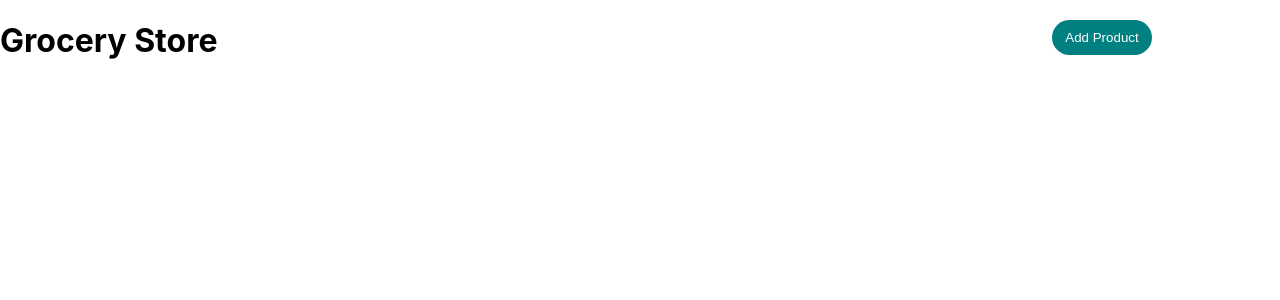
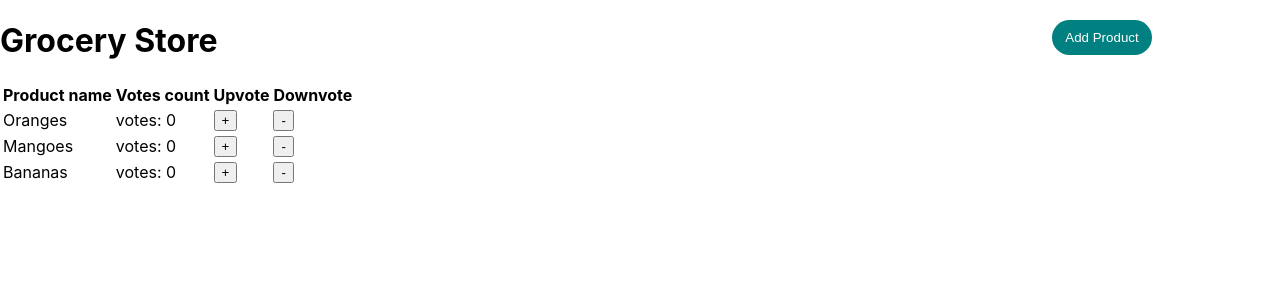
Before and after one commit to fkahindi/grocery-app, a React (Create React App) app: page / in a window 1280 px wide. Shown: the top 300 px of the page. Built offline with nearby package versions, Linux system fonts and the light colour scheme.

Commit message:
display products

```diff
--- a/src/components/AddButton.js
+++ b/src/components/AddButton.js
@@ -1,6 +1,6 @@
 import React from "react";
 
-const AddButton =()=>{
+const AddButton =props=>{
   const buttonStyles ={
     position:"absolute",
     top:"20px",
@@ -16,7 +16,7 @@ const AddButton =()=>{
  return(
    <button
     style={buttonStyles}
-    onClick={"something will be done"}
+    onClick={props.addInputForm}
    >
      Add Product
    </button>
--- a/src/components/App.js
+++ b/src/components/App.js
@@ -1,9 +1,42 @@
-import React from "react";
+import React,{useState} from "react";
 import Header from "./Header";
+import Product from "./Product";
 
 const App =()=>{
+
+  const [products, setProducts] =useState([
+    {
+      id:1,
+      title:"Oranges",
+      votes:0,
+    },
+    {
+      id:2,
+      title:"Mangoes",
+      votes:0,
+    },
+    {
+      id:3,
+      title:"Bananas",
+      votes:0,
+    },
+  ])
+ const upVote =()=>{
+   console.log("Upvoting...")
+ }
+ const downVote=()=>{
+   console.log("Downvoting...")
+ }
   return(
-    <Header />
+    <>
+      <Header />
+      <Product
+        products={products}
+        handleUpVote={upVote}
+        handleDownVote={downVote}
+
+      />
+    </>
   )
 }
 export default App
--- a/src/components/Header.js
+++ b/src/components/Header.js
@@ -2,10 +2,13 @@ import React from "react";
 import AddButton from "./AddButton";
 
 const Header =()=>{
+  const handleInputForm=()=>{
+    console.log("Adding input form...")
+  }
   return(
     <>
       <h1>Grocery Store</h1>
-      <AddButton />
+      <AddButton addInputForm={handleInputForm}/>
     </>
   )
 }
--- /dev/null
+++ b/src/components/Product.js
@@ -0,0 +1,30 @@
+import React from "react";
+
+const Product =props=>{
+
+  return(
+    <>
+      <table>
+        <thead>
+          <tr>
+            <th>Product name</th>
+            <th>Votes count</th>
+            <th>Upvote</th>
+            <th>Downvote</th>
+          </tr>
+        </thead>
+          <tbody>
+            {props.products.map(product=>(
+            <tr key={product.id}>
+              <td><span className="">{product.title}</span>{" "}</td>
+              <td><span className="">votes: {product.votes}</span></td>
+              <td><button className="btn" onClick={props.handleUpVote}> + </button></td>
+              <td><button className="btn" onClick={props.handleDownVote}> - </button></td>
+            </tr>
+            )) }
+          </tbody>
+      </table>
+    </>
+  )
+}
+export default Product
```
